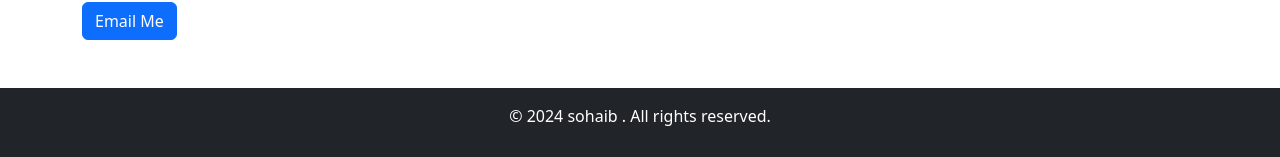
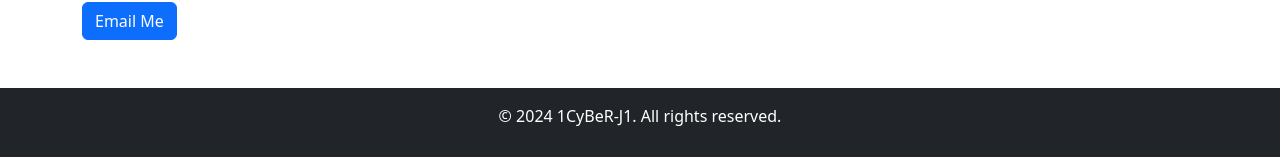
Before and after one commit to 1CyBeR-J1/myproject-site, a Jekyll site: the page index.html, which Jekyll copies as it is, in a window 1280 px wide. Shown: the part 1378-1535 px from the top of the page. Built offline with Jekyll 4.4.1, drawn with Linux system fonts in a browser that asks for light colours.

Commit message:
Update index.html

```diff
--- a/index.html
+++ b/index.html
@@ -92,7 +92,7 @@
   </section>
 
   <footer class="bg-dark text-white text-center py-3">
-    <p>&copy; 2024 sohaib . All rights reserved.</p>
+    <p>&copy; 2024 1CyBeR-J1. All rights reserved.</p>
   </footer>
 
   <script src="https://code.jquery.com/jquery-3.6.0.min.js"></script>
```
